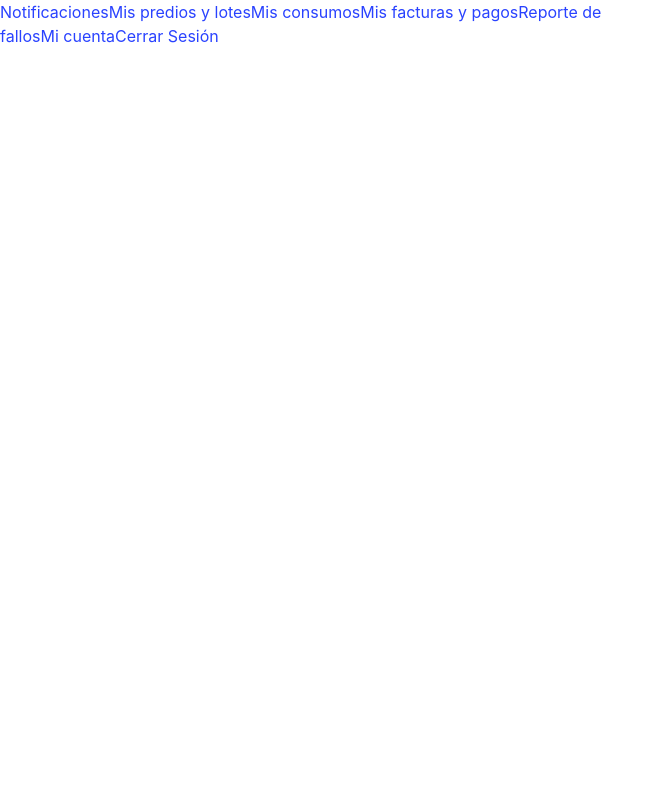
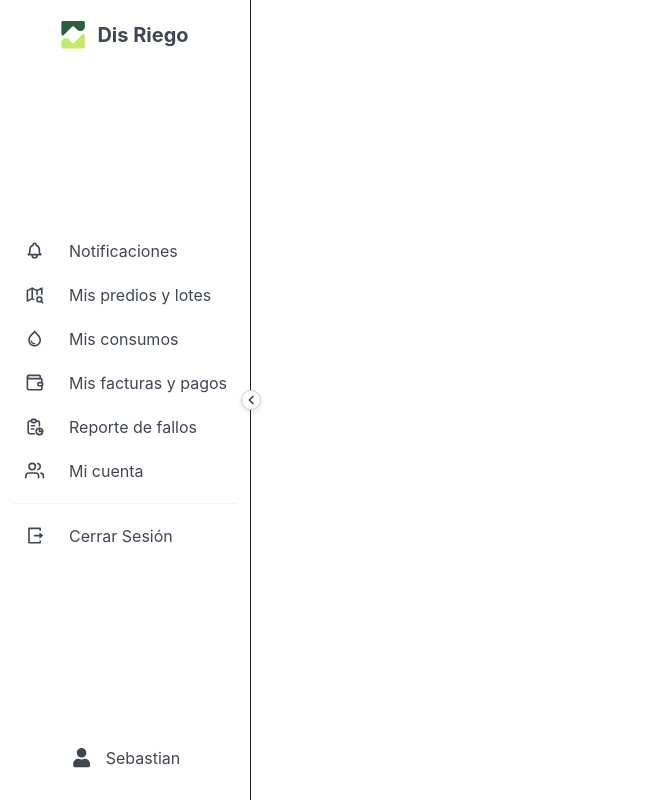
Before and after one commit to DisRiego/DisRiego_Frontend_Web, a React (Vite) app: page /dashboard in a window 1280 px wide. Shown: the whole page, without its empty margins (0-664 px from the left). Built offline with nearby package versions, Linux system fonts and the light colour scheme.

Commit message:
Change: Se aplicaron estilos al sidebar y tambien se dio funcionalidad a la navegación

```diff
--- a/src/components/Sidebar.jsx
+++ b/src/components/Sidebar.jsx
@@ -1,13 +1,58 @@
-import Option from "./dashboard/sidebar/option";
+import { useState } from "react";
+import { Link } from "react-router-dom";
+import { FaUser, FaChevronRight, FaChevronLeft } from "react-icons/fa";
 import Option_user from "./dashboard/sidebar/option_user";
+import Icon from "../assets/icons/DisRiego.svg";
 
 const Sidebar = ({ handleOptionChange, selectedOption }) => {
+  const storedSidebarState = localStorage.getItem("sidebarState");
+  const initialState = storedSidebarState
+    ? JSON.parse(storedSidebarState)
+    : false;
+  const [isCollapsed, setIsCollapsed] = useState(initialState);
+
+  const toggleSidebar = () => {
+    const newState = !isCollapsed;
+    setIsCollapsed(newState);
+    localStorage.setItem("sidebarState", JSON.stringify(newState));
+  };
+
   return (
     <>
-      <Option_user
-        handleOptionChange={handleOptionChange}
-        selectedOption={selectedOption}
-      />
+      <div className={`sidebar ${isCollapsed ? "collapsed" : ""}`}>
+        <div className="sidebar-logo">
+          <a className="navbar-item" to="/">
+            <span className="icon">
+              <img src={Icon} alt="Logo de la Empresa" />
+            </span>
+            {!isCollapsed && (
+            <span className="is-size-5 has-text-weight-bold">
+              Dis Riego
+            </span>
+          )}
+          </a>
+        </div>
+        <Option_user
+          handleOptionChange={handleOptionChange}
+          selectedOption={selectedOption}
+          isCollapsed={isCollapsed}
+        />
+        <div className="sidebar-user">
+          <Link
+            className="navbar-item"
+            onClick={() => handleOptionChange("profile")}
+            to="/dashboard/profile"
+          >
+            <span className="icon">
+              <FaUser />
+            </span>
+            {!isCollapsed && <span>Sebastian</span>}
+          </Link>
+        </div>
+        <button className="toggle-btn" onClick={toggleSidebar}>
+          {isCollapsed ? <FaChevronRight /> : <FaChevronLeft />}
+        </button>
+      </div>
     </>
   );
 };
--- a/src/components/dashboard/sidebar/Option_user.jsx
+++ b/src/components/dashboard/sidebar/Option_user.jsx
@@ -1,52 +1,97 @@
 import { Link } from "react-router-dom";
+import { MdOutlineWaterDrop } from "react-icons/md";
+import { FiUsers } from "react-icons/fi";
+import { HiOutlineBell } from "react-icons/hi";
+import { TbMapSearch, TbReport, TbLogout } from "react-icons/tb";
+import { LuWallet } from "react-icons/lu";
+import { RiLogoutBoxRLine } from "react-icons/ri";
 
-const Option_user = ({ handleOptionChange, selectedOption }) => {
+const Option_user = ({ handleOptionChange, selectedOption, isCollapsed }) => {
   return (
     <>
-        <div className="sidebar-options">
+      <div className="sidebar-options">
         <Link
+          className={`navbar-item ${
+            selectedOption === "notification" ? "selected" : ""
+          }`}
           onClick={() => handleOptionChange("notification")}
           to="/dashboard/notification"
         >
-          Notificaciones
+          <span className="icon">
+            <HiOutlineBell />
+          </span>
+          {!isCollapsed && <span>Notificaciones</span>}
         </Link>
         <Link
+          className={`navbar-item ${
+            selectedOption === "property" ? "selected" : ""
+          }`}
           onClick={() => handleOptionChange("property")}
           to="/dashboard/property"
         >
-          Mis predios y lotes
+          <span className="icon">
+            <TbMapSearch />
+          </span>
+          {!isCollapsed && <span>Mis predios y lotes</span>}
         </Link>
         <Link
+          className={`navbar-item ${
+            selectedOption === "consumption" ? "selected" : ""
+          }`}
           onClick={() => handleOptionChange("consumption")}
           to="/dashboard/consumption"
         >
-          Mis consumos
+          <span className="icon">
+            <MdOutlineWaterDrop />
+          </span>
+          {!isCollapsed && <span>Mis consumos</span>}
         </Link>
         <Link
+          className={`navbar-item ${
+            selectedOption === "bill" ? "selected" : ""
+          }`}
           onClick={() => handleOptionChange("bill")}
           to="/dashboard/bill"
         >
-          Mis facturas y pagos
+          <span className="icon">
+            <LuWallet />
+          </span>
+          {!isCollapsed && <span>Mis facturas y pagos</span>}
         </Link>
         <Link
+          className={`navbar-item ${
+            selectedOption === "report" ? "selected" : ""
+          }`}
           onClick={() => handleOptionChange("report")}
           to="/dashboard/report"
         >
-          Reporte de fallos
+          <span className="icon">
+            <TbReport />
+          </span>
+          {!isCollapsed && <span>Reporte de fallos</span>}
         </Link>
         <Link
+          className={`navbar-item ${
+            selectedOption === "profile" ? "selected" : ""
+          }`}
           onClick={() => handleOptionChange("profile")}
           to="/dashboard/profile"
         >
-          Mi cuenta
+          <span className="icon">
+            <FiUsers />
+          </span>
+          {!isCollapsed && <span>Mi cuenta</span>}
         </Link>
-        <Link
-        >
-          Cerrar Sesión
-        </Link>
+        <div className="separator"></div>
+        <button className="navbar-item">
+          <span className="icon">
+            <RiLogoutBoxRLine />
+          </span>
+          {!isCollapsed && <span>Cerrar Sesión</span>}
+        </button>
       </div>
     </>
-  )
-}
+  );
+};
 
-export default Option_user
+export default Option_user;
--- a/src/pages/Dashboard.jsx
+++ b/src/pages/Dashboard.jsx
@@ -1,8 +1,6 @@
 import { useEffect, useState } from "react";
 import { useParams } from "react-router-dom";
-import Head from "../components/dashboard/Head";
 import Sidebar from "../components/Sidebar";
-import Rol from "../components/dashboard/Rol";
 import Notification from "../components/dashboard/Notification";
 
 const Dashboard = () => {
@@ -12,6 +10,18 @@ const Dashboard = () => {
   useEffect(() => {
     setSelectedOption(id);
   }, [id]);
+
+  useEffect(() => {
+    const handleResize = () => {
+      setIsMobile(window.innerWidth < 1024);
+    };
+
+    window.addEventListener("resize", handleResize);
+
+    return () => {
+      window.removeEventListener("resize", handleResize);
+    };
+  }, []);
 
   const handleOptionChange = (option) => {
     setSelectedOption(option);
@@ -28,14 +38,14 @@ const Dashboard = () => {
 
   return (
     <>
-      <div className="columns">
-        <div className="column">
+      <div className="columns dashboard">
+        <div className="column is-narrow">
           <Sidebar
             handleOptionChange={handleOptionChange}
             selectedOption={selectedOption}
           />
         </div>
-        <div className="column">{renderSelectedComponent()}</div>
+        <div className="column column-option">{renderSelectedComponent()}</div>
       </div>
     </>
   );
--- a/src/styles/index.css
+++ b/src/styles/index.css
@@ -0,0 +1,140 @@
+.column.is-narrow {
+  padding-right: 0px;
+  padding-bottom: 0px;
+  border-right: 1px solid #1f2229;
+}
+
+.navbar-item span.icon {
+  font-size: 1.2rem;
+}
+
+.sidebar {
+  display: flex;
+  flex-direction: column;
+  justify-content: space-between;
+  align-items: center;
+  height: 100vh;
+  /* border-right: 1px solid #1F2229; */
+  transition: all 0.2s;
+  position: sticky;
+  top: 0;
+  width: 250px;
+  white-space: nowrap;
+}
+
+.sidebar.collapsed {
+  width: 80px;
+}
+
+.sidebar-logo .navbar-item {
+  display: flex;
+  justify-content: left;
+  align-items: center;
+  width: 100%;
+  padding: 20px;
+  transition: all 0.2s;
+}
+
+.sidebar-options .navbar-item {
+  display: flex;
+  align-items: center;
+  width: 100%;
+  padding: 10px;
+  transition: all 0.2s;
+  border-radius: 10px;
+}
+
+.sidebar-options .navbar-item:hover {
+  border: 2px solid #1f2229;
+  border-radius: 10px;
+  transition: all 1s;
+}
+
+.sidebar-options .navbar-item span.icon {
+  margin-right: 10px;
+  font-size: 1.2rem;
+}
+
+.sidebar.collapsed .navbar-item span {
+  display: none;
+}
+
+.sidebar.collapsed .navbar-item span.icon {
+  display: flex;
+  margin: auto;
+}
+
+.sidebar.collapsed .sidebar-logo h1 {
+  display: none;
+}
+
+.sidebar.collapsed .sidebar-logo img {
+  margin: 0 auto;
+}
+
+.separator {
+  background-color: var(--bulma-hr-background-color);
+  height: 1px;
+  width: 100%;
+  margin: 10px 0;
+}
+
+.toggle-btn {
+  position: absolute;
+  top: 50%;
+  right: -10.5px;
+  transform: translateY(-50%);
+  width: 20px;
+  height: 20px;
+  background: white;
+  border: 1px solid #ccc;
+  border-radius: 50%;
+  display: flex;
+  justify-content: center;
+  align-items: center;
+  cursor: pointer;
+  transition: all 0.2s;
+  box-shadow: 0 2px 5px rgba(0, 0, 0, 0.1);
+}
+
+.toggle-btn > svg {
+  width: 10px;
+  height: 10px;
+}
+
+.toggle-btn:hover {
+  background: #f0f0f0;
+}
+
+.sidebar.collapsed .toggle-btn {
+  right: -10.5px;
+}
+
+.sidebar-user .navbar-item {
+  display: flex;
+  align-items: center;
+  margin: 20px;
+  padding: 10px;
+  border-radius: 10px;
+  transition: all 0.5s;
+}
+
+.sidebar-user .navbar-item:hover {
+  border: 2px solid #1f2229;
+  border-radius: 10px;
+}
+
+.dashboard {
+  padding: 0px;
+}
+
+.column-option {
+  padding: 40px 30px;
+}
+
+.sidebar-options .navbar-item.selected {
+  color: hsl(0, 0%, 4%);
+  background-color: hsl(153deg, 53%, calc(53% + 0%));
+  border-radius: 10px;
+  transition: all 0.2s;
+}
```
